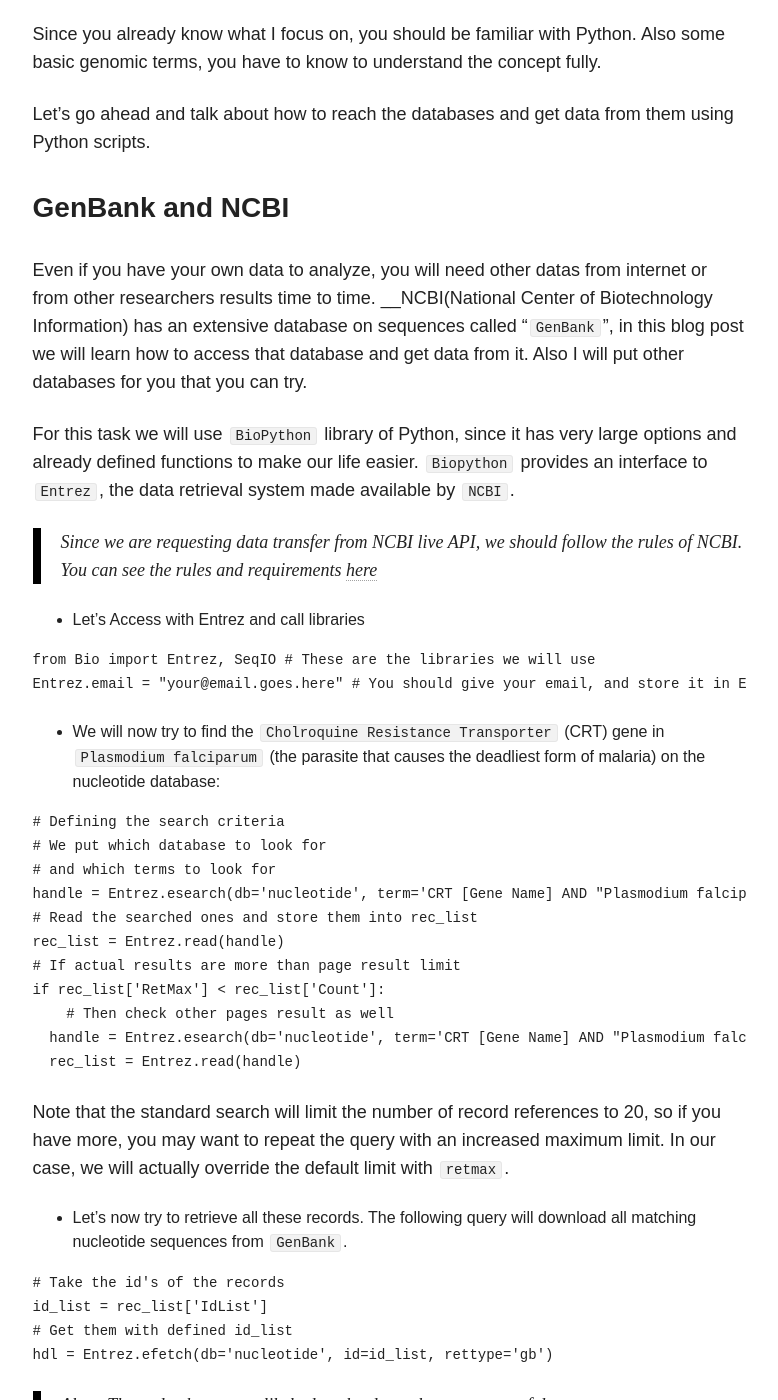
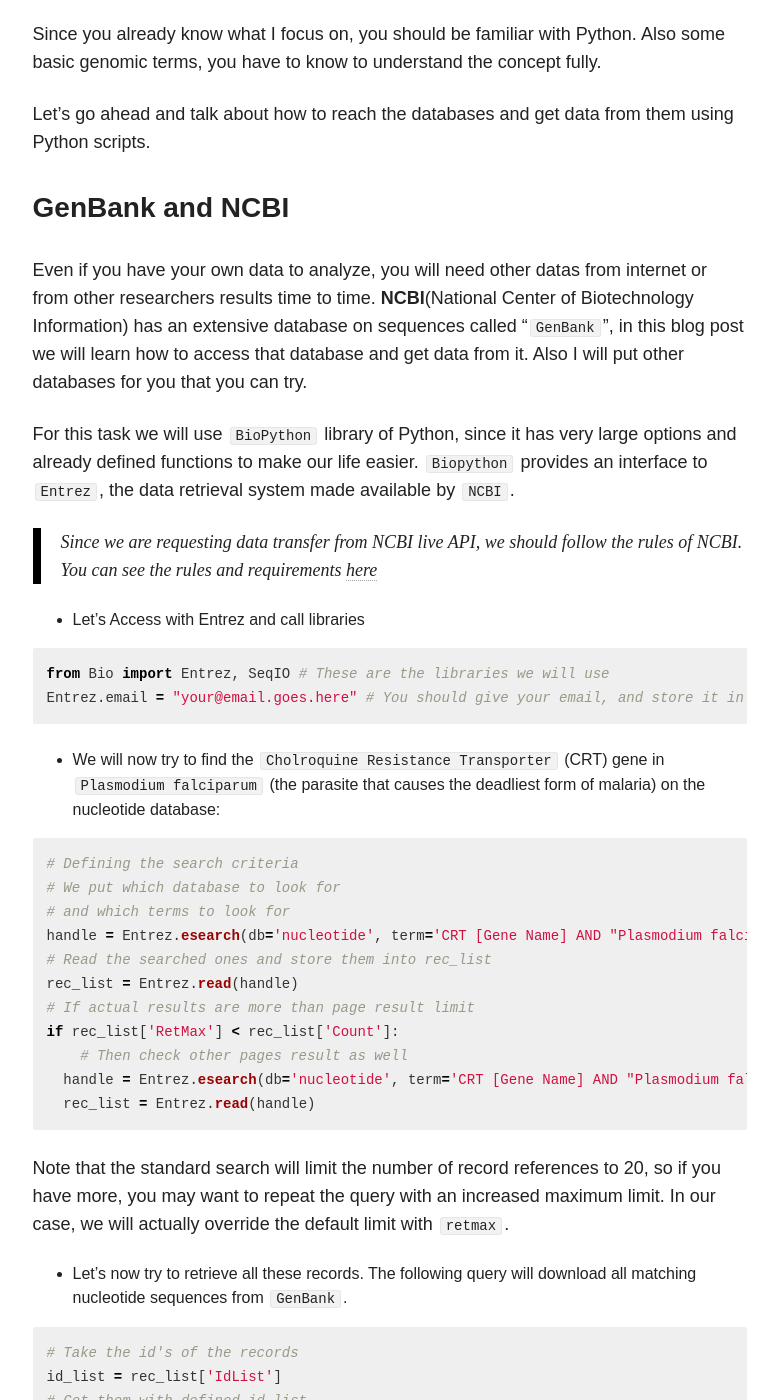
Before and after one commit to eneskemalergin/blog, a Jekyll site: the page built from _posts/blog/2015-10-11-Getting_Started_NGS.md, in a window 1280 px wide and 1400 px high, scrolled down 2651 px. Shown: the whole window, without its empty margins (347-1125 px from the left). Built offline with Jekyll 4.4.1, drawn with Linux system fonts in a browser that asks for light colours; nearby versions of some CDN libraries; comment, search, counter and statistics services are not loaded; some of the changed text lies outside the part shown.

Commit message:
Getting started NGS code fixes

````diff
--- a/_posts/blog/2015-10-11-Getting_Started_NGS.md
+++ b/_posts/blog/2015-10-11-Getting_Started_NGS.md
@@ -38,7 +38,7 @@
 
 __FASTQ__:
 
-```FASTQ``` format is a text-based bioinformatics file format to store both a biological sequence and its corresponding quality scores.
+The ```FASTQ``` format is a text-based bioinformatics file format to store both a biological sequence and its corresponding quality scores.
 
 A ```FASTQ``` file normally uses four lines per sequence:
 
@@ -64,7 +64,7 @@
 
 ### GenBank and NCBI
 
-Even if you have your own data to analyze, you will need other datas from internet or from other researchers results time to time. __NCBI(National Center of Biotechnology Information) has an extensive database on sequences called "```GenBank```", in this blog post we will learn how to access that database and get data from it. Also I will put other databases for you that you can try.
+Even if you have your own data to analyze, you will need other datas from internet or from other researchers results time to time. __NCBI__(National Center of Biotechnology Information) has an extensive database on sequences called "```GenBank```", in this blog post we will learn how to access that database and get data from it. Also I will put other databases for you that you can try.
 
 For this task we will use ```BioPython``` library of Python, since it has very large options and already defined functions to make our life easier. ```Biopython``` provides an interface to ```Entrez```, the data retrieval system made available by ```NCBI```.
 
@@ -72,13 +72,13 @@
 
 - Let's Access with Entrez and call libraries
 
-```Python
+```python
 from Bio import Entrez, SeqIO # These are the libraries we will use
 Entrez.email = "your@email.goes.here" # You should give your email, and store it in Entrez.email
 ```
 - We will now try to find the ```Cholroquine Resistance Transporter``` (CRT) gene in ```Plasmodium falciparum``` (the parasite that causes the deadliest form of malaria) on the nucleotide database:
 
-```Python
+```python
 # Defining the search criteria
 # We put which database to look for
 # and which terms to look for
@@ -96,7 +96,7 @@
 
 - Let's now try to retrieve all these records. The following query will download all matching nucleotide sequences from ```GenBank```.
 
-```Python
+```python
 # Take the id's of the records
 id_list = rec_list['IdList']
 # Get them with defined id_list
@@ -109,14 +109,15 @@
 
 - Let's read and parse the result:
 
-```Python
+```rython
 recs = list(SeqIO.parse(hdl, 'gb'))
 ```
+
 As you realized we converted it into list, that we can use the result as many times as we want. This saves time, bandwidth, and server usage if you plan to iterate many times over. The disadvantage is that it will allocate memory for all records.
 
 - We will now just concentrate on a single record:
 
-```Python
+```python
 for rec in recs:
   if rec.name == 'KM288867':
     break
@@ -126,7 +127,7 @@
 
 - Let's now extract some sequence features, which contain information such as gene products and exon positions on the sequence:
 
-```Python
+```python
 for feature in rec.features:
   if feature.type == 'gene': # If the feature type is gene
     print(feature.qualifiers['gene']) # print it's name
@@ -139,7 +140,7 @@
 
 We will now look at the annotations on the record, which is mostly metadata that is not related to the sequence position:
 
-```Python
+```python
 # Prints the names and values of annotations in the record.
 for name, value in rec.annotations.items():
   print('%s=%s' % (name, value))
@@ -150,7 +151,7 @@
 
 There are also other databases that we can use like,  __short read archive (SRA)__. Other useful one is called __PubMed__, which includes a list of scientific and medical citations, abstracts, even full texts.
 
-```Python
+```python
 from Bio import Medline # Import necessary library
 refs = rec.annotations['references'] # get the annotations with reference key word
 for ref in refs:
````
